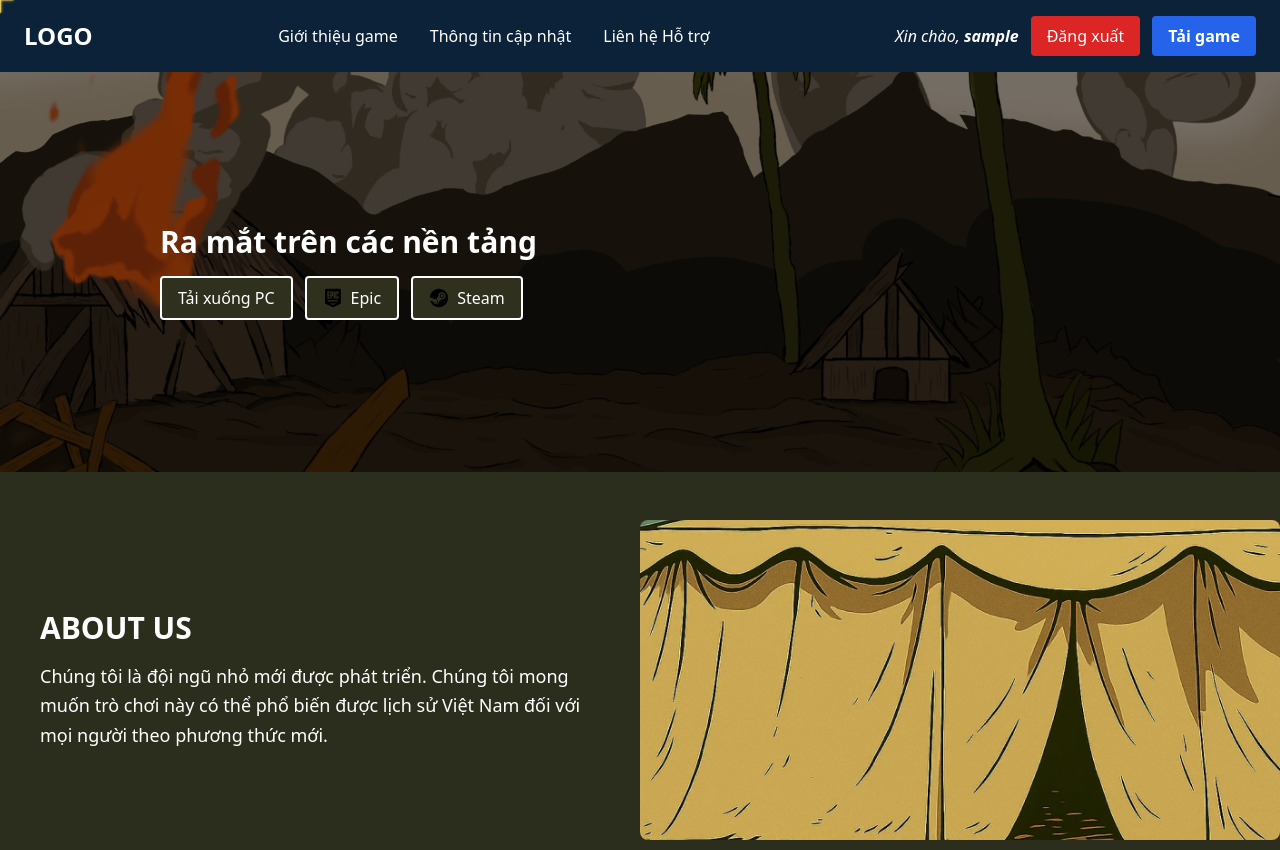
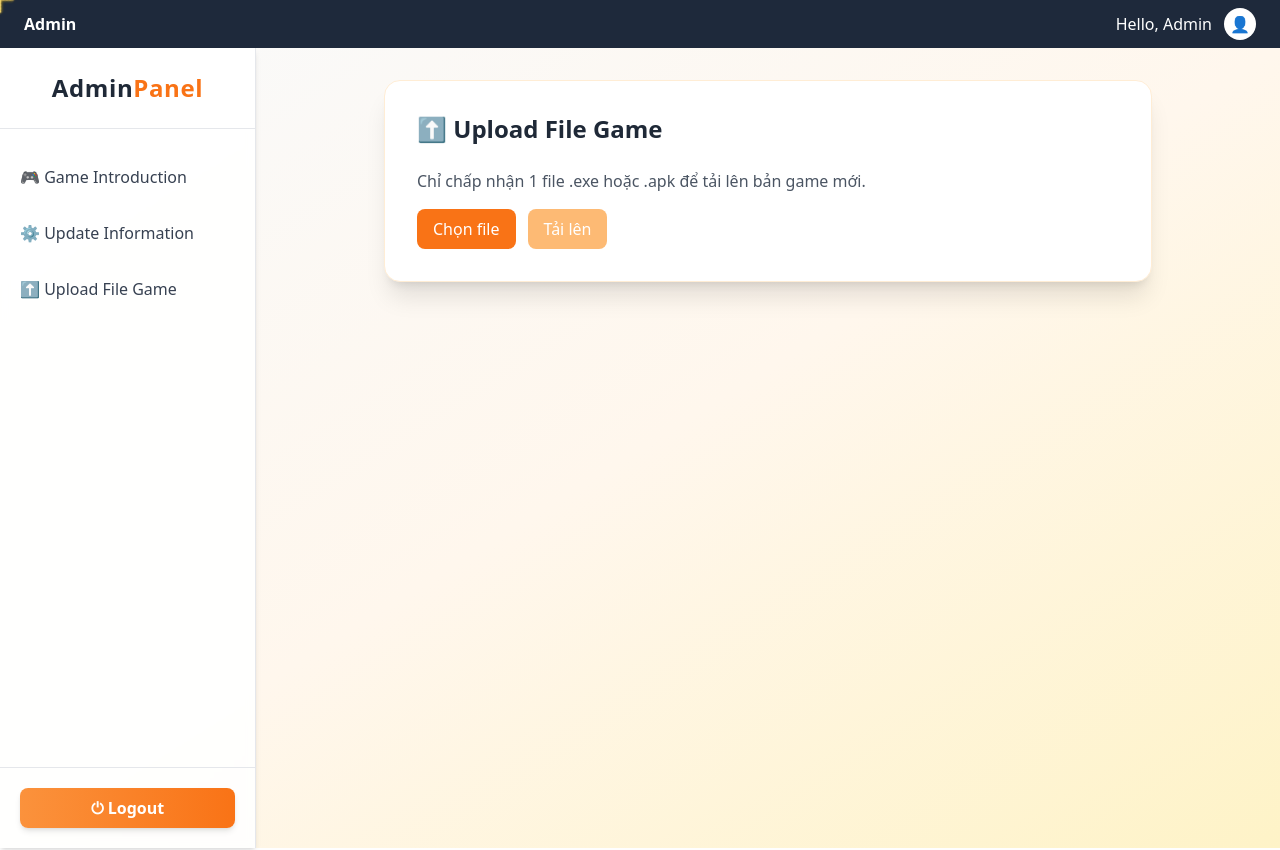
Before and after one commit to duchoang2407/TideOfDestinyClient, a React (Vite) app: page /admin/upload in a window 1280 px wide. Before the commit this address led to /. Shown: the top 850 px of the page. Built offline with nearby package versions, Linux system fonts and the light colour scheme; sample sign-in values are in the browser's storage.

Commit message:
Download And Upload
DONE

```diff
--- a/src/App.tsx
+++ b/src/App.tsx
@@ -16,6 +16,7 @@ import AdminHeader from "./component/Header/AdminHeader.tsx";
 import AdminHomePage from "./pages/Admin/AdminHomePage.tsx";
 import GameIntroduction from "./pages/Admin/AdminManager/GameIntroduction.js";
 import UpdateInformation from "./pages/Admin/AdminManager/UpdateInformation.tsx";
+import UploadGameFile from "./pages/Admin/AdminManager/UploadGameFile.tsx";
 
 import PrivateRoute from "./component/PrivateRoute/PrivateRoute.tsx";
 import PlayerHome from "./pages/PlayerPage/PlayerHomePage.tsx";
@@ -97,6 +98,17 @@ const App: React.FC = () => {
               </PrivateRoute>
             }
           />
+          <Route
+            path="/admin/upload"
+            element={
+              <PrivateRoute role="Admin">
+                <>
+                  <AdminHeader />
+                  <UploadGameFile />
+                </>
+              </PrivateRoute>
+            }
+          />
         </Routes>
 
         {/* --- MODALS --- */}
--- a/src/component/sidebar/Sidebar.tsx
+++ b/src/component/sidebar/Sidebar.tsx
@@ -10,6 +10,7 @@ const SideBar: React.FC = () => {
   const menuItems = [
     { label: "🎮 Game Introduction", path: "/admin/game" },
     { label: "⚙ Update Information", path: "/admin/update" },
+    { label: "⬆ Upload File Game", path: "/admin/upload" },
   ];
 
   const handleLogout = () => {
--- /dev/null
+++ b/src/pages/Admin/AdminManager/UploadGameFile.tsx
@@ -0,0 +1,117 @@
+import React, { useRef, useState } from "react";
+import SideBar from "../../../component/sidebar/Sidebar";
+import { motion } from "framer-motion";
+
+const UploadGameFile: React.FC = () => {
+  const inputRef = useRef<HTMLInputElement | null>(null);
+  const [selectedFile, setSelectedFile] = useState<File | null>(null);
+  const [isUploading, setIsUploading] = useState(false);
+  const [message, setMessage] = useState<string | null>(null);
+
+  const handlePick = () => inputRef.current?.click();
+
+  const handleChange: React.ChangeEventHandler<HTMLInputElement> = (e) => {
+    const file = e.target.files?.[0] || null;
+    setSelectedFile(file);
+  };
+
+  const handleUpload = async () => {
+    if (!selectedFile) {
+      setMessage("Vui lòng chọn 1 file (.exe hoặc .apk).");
+      return;
+    }
+
+    try {
+      setIsUploading(true);
+      setMessage(null);
+
+      const formData = new FormData();
+      // backend expects a single file field named "file"
+      formData.append("file", selectedFile);
+
+      const response = await fetch(
+        "https://localhost:44323/api/Upload/file",
+        {
+          method: "POST",
+          body: formData,
+        }
+      );
+
+      if (!response.ok) throw new Error(`Upload failed: ${response.status}`);
+
+      setMessage("Tải lên thành công!");
+      setSelectedFile(null);
+      if (inputRef.current) inputRef.current.value = "";
+    } catch (err: unknown) {
+      console.error(err);
+      setMessage("Tải lên thất bại. Vui lòng thử lại.");
+    } finally {
+      setIsUploading(false);
+    }
+  };
+
+  return (
+    <div className="flex min-h-screen bg-gradient-to-br from-gray-50 via-orange-50 to-amber-100">
+      <SideBar />
+
+      <main className="flex-1 p-8">
+        <motion.div
+          initial={{ opacity: 0, y: 20 }}
+          animate={{ opacity: 1, y: 0 }}
+          className="max-w-3xl mx-auto bg-white rounded-2xl shadow-xl p-8 border border-orange-100"
+        >
+          <h1 className="text-2xl font-bold text-gray-800 mb-6">
+            ⬆ Upload File Game
+          </h1>
+
+          <p className="text-gray-600 mb-4">
+            Chỉ chấp nhận 1 file .exe hoặc .apk để tải lên bản game mới.
+          </p>
+
+          <div className="flex items-center gap-3">
+            <button
+              onClick={handlePick}
+              className="px-4 py-2 bg-orange-500 text-white rounded-lg hover:bg-orange-600 transition"
+            >
+              Chọn file
+            </button>
+            <button
+              onClick={handleUpload}
+              disabled={isUploading || !selectedFile}
+              className={`px-4 py-2 rounded-lg text-white transition ${
+                isUploading || !selectedFile
+                  ? "bg-orange-300 cursor-not-allowed"
+                  : "bg-orange-500 hover:bg-orange-600"
+              }`}
+            >
+              {isUploading ? "Đang tải lên..." : "Tải lên"}
+            </button>
+          </div>
+
+          <input
+            ref={inputRef}
+            type="file"
+            accept=".exe,.apk"
+            onChange={handleChange}
+            className="hidden"
+          />
+
+          {selectedFile && (
+            <div className="mt-4 text-sm text-gray-700">
+              <p className="font-semibold mb-2">Sẽ tải lên:</p>
+              <div className="pl-1">{selectedFile.name}</div>
+            </div>
+          )}
+
+          {message && (
+            <div className="mt-4 text-sm font-medium text-gray-800">
+              {message}
+            </div>
+          )}
+        </motion.div>
+      </main>
+    </div>
+  );
+};
+
+export default UploadGameFile;
--- a/src/pages/SystemRequirementPage.tsx
+++ b/src/pages/SystemRequirementPage.tsx
@@ -1,7 +1,6 @@
 import React from "react";
 import { Download } from "lucide-react";
 import { motion } from "framer-motion";
-import Footer from "../component/Footer/Footer";
 
 const SystemRequirementPage: React.FC = () => {
   const tableVariants = {
@@ -27,11 +26,39 @@ const SystemRequirementPage: React.FC = () => {
       {/* Download button */}
       <button
         className="fixed bottom-6 right-6 bg-orange-600 hover:bg-orange-700 text-white font-semibold py-3 px-5 rounded-full shadow-lg flex items-center gap-2 transition-all duration-300 hover:scale-105"
-        onClick={() => {
-          const link = document.createElement("a");
-          link.href = "/assets/SystemRequirements.pdf";
-          link.download = "SystemRequirements.pdf";
-          link.click();
+        onClick={async () => {
+          try {
+            const url = "https://localhost:44323/api/Download/donwload-lastest-file";
+            const response = await fetch(url, {
+              method: "GET",
+              // Include credentials if your API requires auth cookies; otherwise omit
+              // credentials: "include",
+            });
+
+            if (!response.ok) {
+              throw new Error(`Download failed: ${response.status}`);
+            }
+
+            const blob = await response.blob();
+
+            // Try to infer filename from Content-Disposition header
+            const disposition = response.headers.get("content-disposition") || "";
+            const match = disposition.match(/filename\*=UTF-8''([^;]+)|filename="?([^";]+)"?/i);
+            const filename = decodeURIComponent(match?.[1] || match?.[2] || "download");
+
+            const blobUrl = window.URL.createObjectURL(blob);
+            const link = document.createElement("a");
+            link.href = blobUrl;
+            link.download = filename;
+            document.body.appendChild(link);
+            link.click();
+            link.remove();
+            window.URL.revokeObjectURL(blobUrl);
+          } catch (err) {
+            console.error(err);
+            // Fallback: navigate directly to the URL (lets browser handle it)
+            window.location.href = "https://localhost:44323/api/Download/donwload-lastest-file";
+          }
         }}
       >
         <Download size={20} />
```
Also changed, not shown: 2 other files (tests, documents, lock files or other folders).
